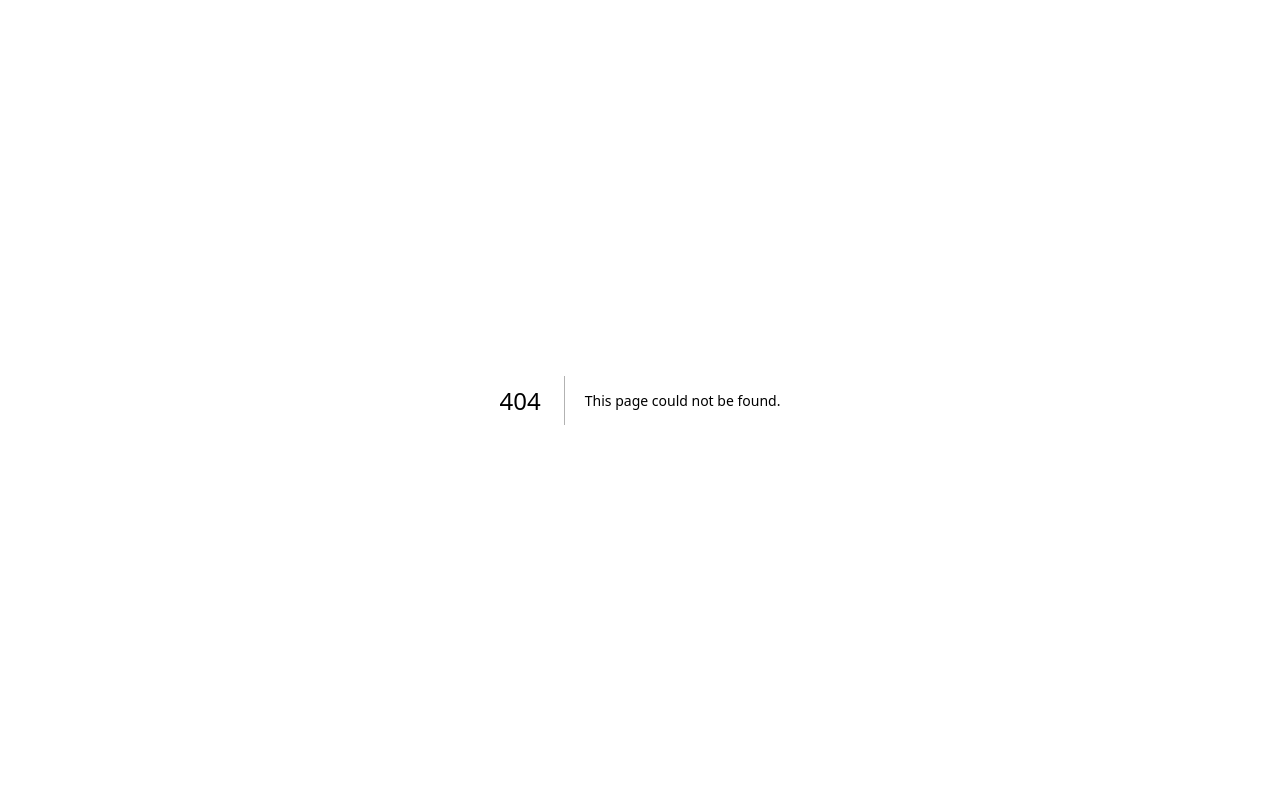
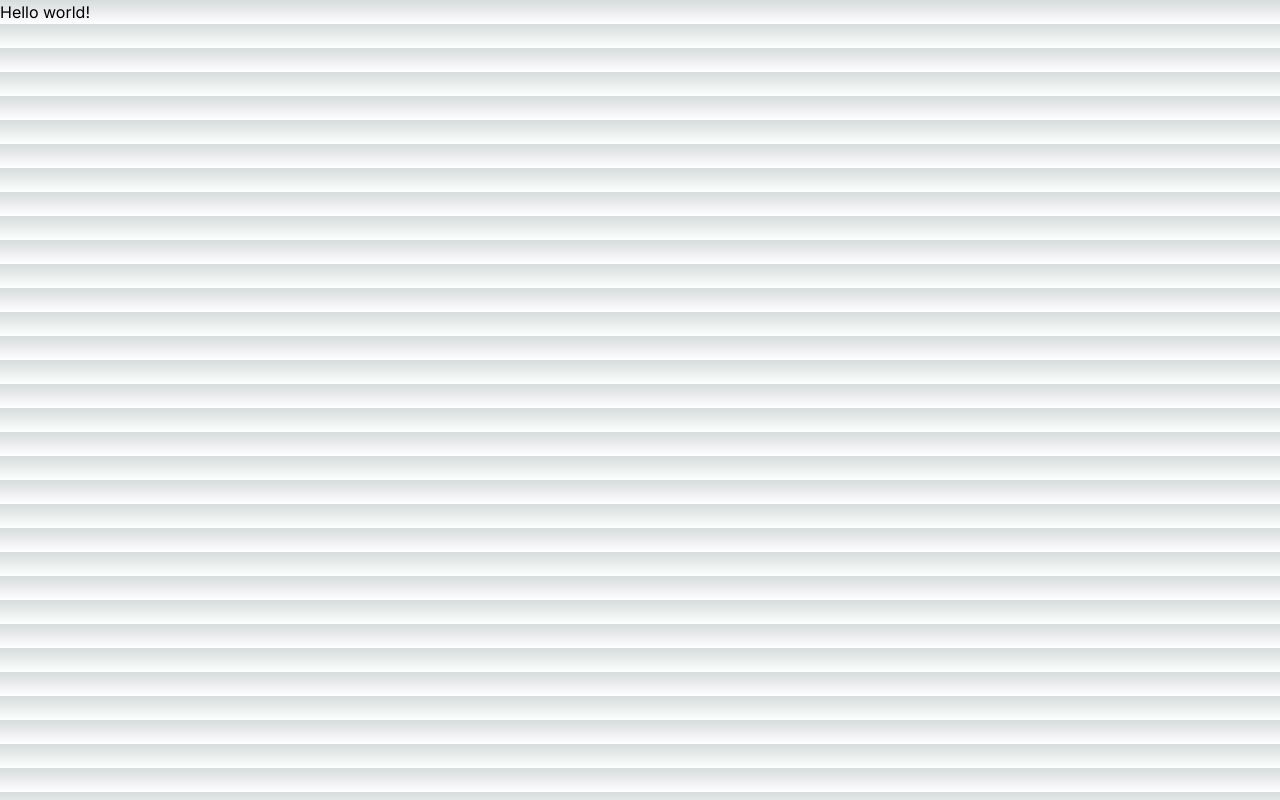
Before and after one commit to ChristerMLB/hjemmesiden, a Next.js app: page /web in a window 1280 px wide. Before the commit this address had no page. Built offline with nearby package versions, Linux system fonts and the light colour scheme.

Commit message:
lagt til page for webgreier

```diff
--- /dev/null
+++ b/src/app/web/page.tsx
@@ -0,0 +1,7 @@
+type Props = {};
+
+const webHome = ({}: Props) => {
+  return <h1>Hello world!</h1>;
+};
+
+export default webHome;
```
